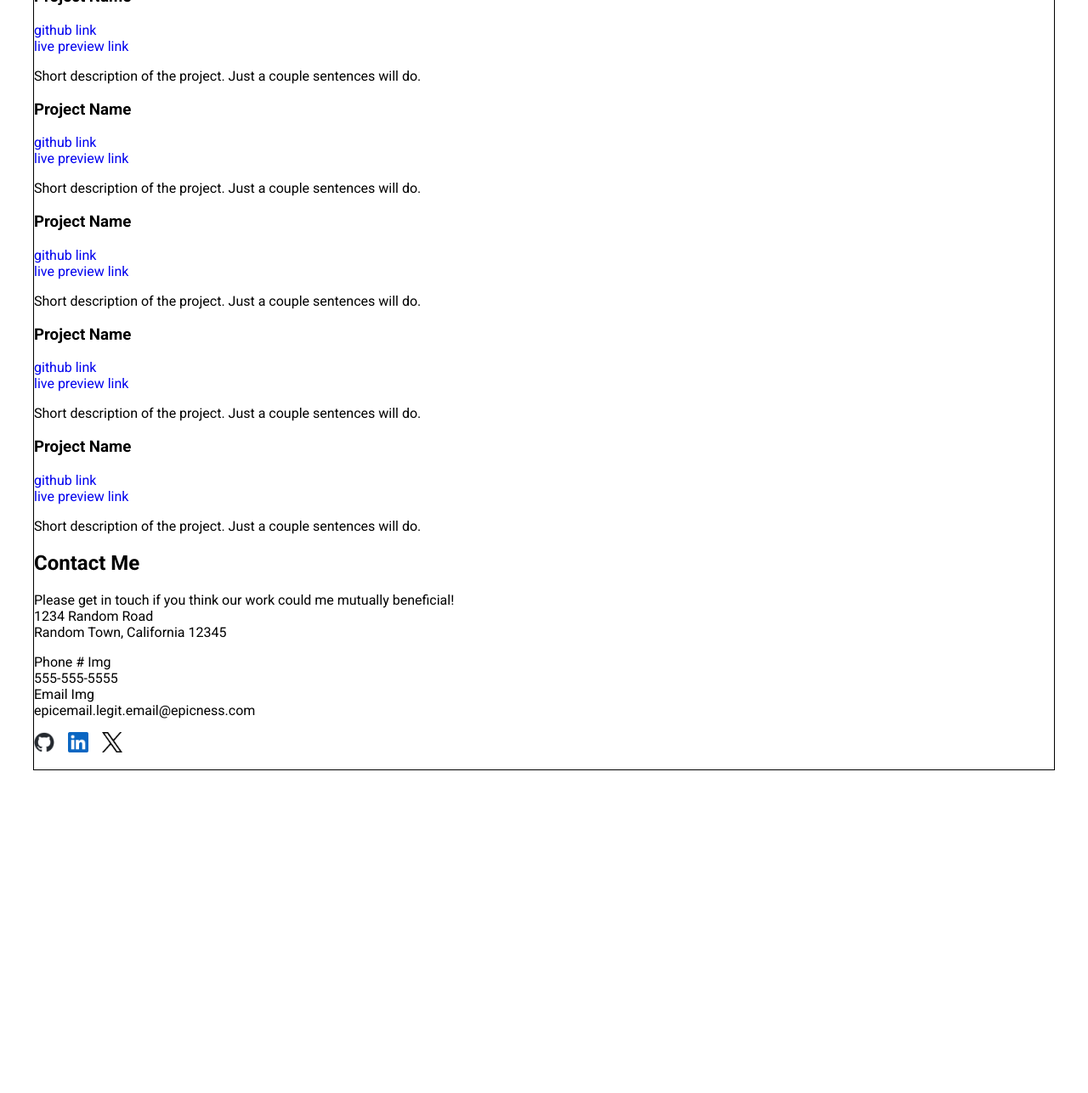
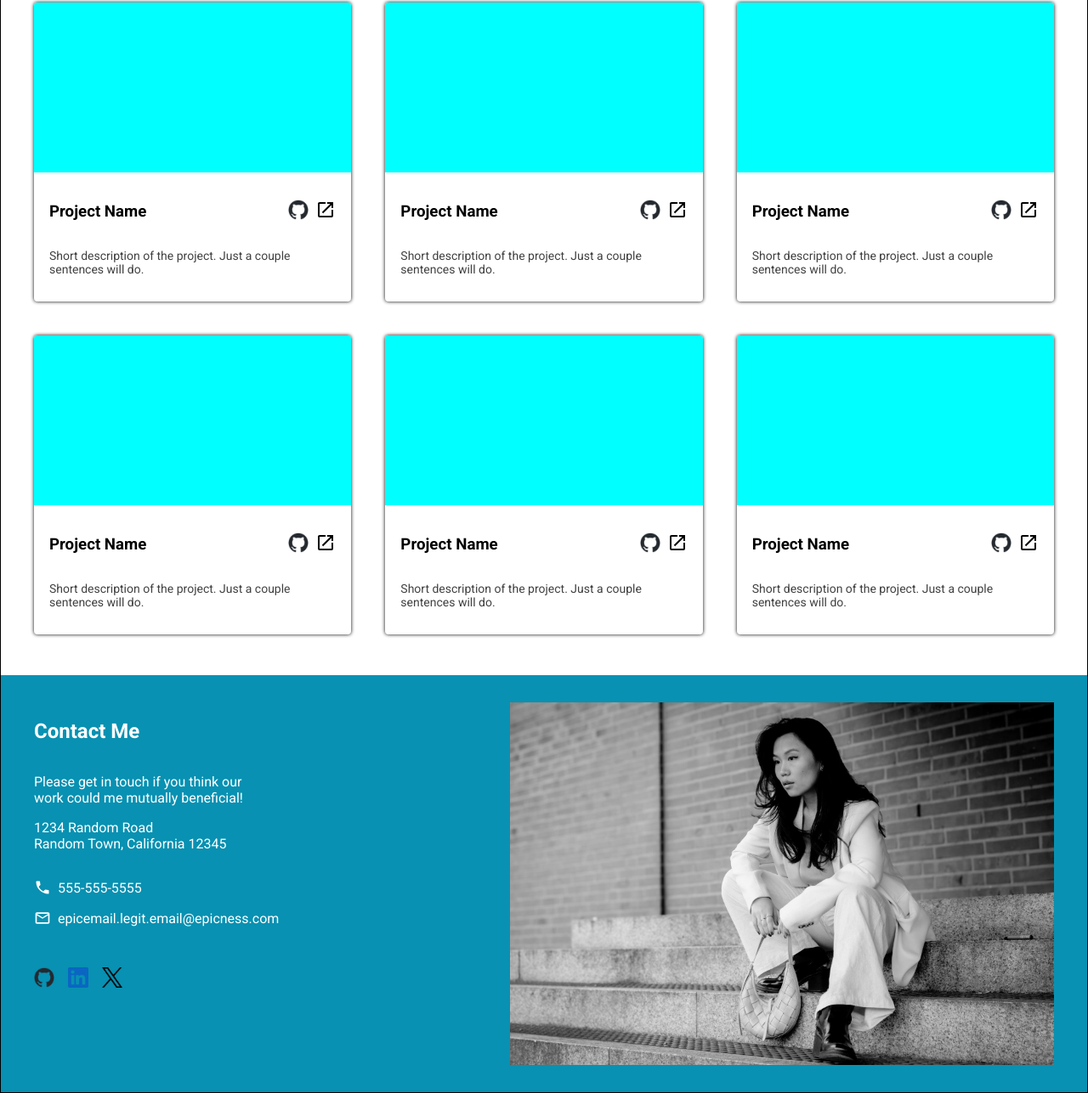
Before and after one commit to cjxo/homepage, a website built with webpack: page src/index.html in a window 1280 px wide. Shown: the part 508-1795 px from the top of the page at 85% size. Before the commit the page ends 1415 px from the top, so only its background shows below. Built offline with nearby package versions, Linux system fonts and the light colour scheme.

Commit message:
completed desktop design

```diff
--- a/src/index.html
+++ b/src/index.html
@@ -6,12 +6,13 @@
         <title>Homepage</title>
     </head>
     <body>
-        <main>
+        <header class="intro-container">
+            <div class="intro-wrapper">
                 <header class="self-intro">
-                <section class="portrait"></section>
+                    <img class="portrait" src="<%= require('./res/portrait_1920.jpg') %>" alt="photo-of-me" />
                     <section class="description">
                         <div>
-                        <h1>About Me</h1>
+                            <h1>Hi! My name is Rin.</h1>
                             <p>
                                 Lorem ipsum dolor sit amet, consectetur adipiscing elit, sed do eiusmod tempor incididunt ut labore et dolore magna aliqua.
                                 Ut enim ad minim veniam, quis nostrud exercitation ullamco laboris nisi ut aliquip ex ea commodo consequat.
@@ -28,7 +29,11 @@
                         </ul>
                     </section>
                 </header>
+            </div>
+        </header>
 
+        <main>
+            <div class="main-wrapper">
                 <section class="work-list">
                     <h1>My Work</h1>
                     <!-- TODO: This should be created procedurally in javascript. -->
@@ -39,8 +44,8 @@
                                 <div class="header">
                                     <h3>Project Name</h3>
                                     <ul>
-                                    <li><a href="#">github link</a></li>
-                                    <li><a href="#">live preview link</a></li>
+                                        <li><a href="#"><img src="<%= require('./res/github-mark.png') %>" /></a></li>
+                                        <li><a href="#"><img src="<%= require('./res/open-in-new.svg') %>" /></a></li>
                                     </ul>
                                 </div>
                                 <p>Short description of the project. Just a couple sentences will do.</p>
@@ -53,8 +58,8 @@
                                 <div class="header">
                                     <h3>Project Name</h3>
                                     <ul>
-                                    <li><a href="#">github link</a></li>
-                                    <li><a href="#">live preview link</a></li>
+                                        <li><a href="#"><img src="<%= require('./res/github-mark.png') %>" /></a></li>
+                                        <li><a href="#"><img src="<%= require('./res/open-in-new.svg') %>" /></a></li>
                                     </ul>
                                 </div>
                                 <p>Short description of the project. Just a couple sentences will do.</p>
@@ -67,8 +72,8 @@
                                 <div class="header">
                                     <h3>Project Name</h3>
                                     <ul>
-                                    <li><a href="#">github link</a></li>
-                                    <li><a href="#">live preview link</a></li>
+                                        <li><a href="#"><img src="<%= require('./res/github-mark.png') %>" /></a></li>
+                                        <li><a href="#"><img src="<%= require('./res/open-in-new.svg') %>" /></a></li>
                                     </ul>
                                 </div>
                                 <p>Short description of the project. Just a couple sentences will do.</p>
@@ -81,8 +86,8 @@
                                 <div class="header">
                                     <h3>Project Name</h3>
                                     <ul>
-                                    <li><a href="#">github link</a></li>
-                                    <li><a href="#">live preview link</a></li>
+                                        <li><a href="#"><img src="<%= require('./res/github-mark.png') %>" /></a></li>
+                                        <li><a href="#"><img src="<%= require('./res/open-in-new.svg') %>" /></a></li>
                                     </ul>
                                 </div>
                                 <p>Short description of the project. Just a couple sentences will do.</p>
@@ -95,8 +100,8 @@
                                 <div class="header">
                                     <h3>Project Name</h3>
                                     <ul>
-                                    <li><a href="#">github link</a></li>
-                                    <li><a href="#">live preview link</a></li>
+                                        <li><a href="#"><img src="<%= require('./res/github-mark.png') %>" /></a></li>
+                                        <li><a href="#"><img src="<%= require('./res/open-in-new.svg') %>" /></a></li>
                                     </ul>
                                 </div>
                                 <p>Short description of the project. Just a couple sentences will do.</p>
@@ -109,8 +114,8 @@
                                 <div class="header">
                                     <h3>Project Name</h3>
                                     <ul>
-                                    <li><a href="#">github link</a></li>
-                                    <li><a href="#">live preview link</a></li>
+                                        <li><a href="#"><img src="<%= require('./res/github-mark.png') %>" /></a></li>
+                                        <li><a href="#"><img src="<%= require('./res/open-in-new.svg') %>" /></a></li>
                                     </ul>
                                 </div>
                                 <p>Short description of the project. Just a couple sentences will do.</p>
@@ -119,9 +124,11 @@
 
                     </div>
                 </section>
+            </div>
         </main>
 
         <footer>
+            <div class="footer-wrapper">
                 <section class="contact-info">
                     <h1>Contact Me</h1>
                     <div>
@@ -134,9 +141,9 @@
                         <div>Random Town, California 12345</div>
                     </div>
 
-                <ul>
-                    <li><div>Phone # Img</div>555-555-5555</li>
-                    <li><div>Email Img</div>epicemail.legit.email@epicness.com</li>
+                    <ul class="contact-list">
+                        <li><img src="<%= require('./res/phone.svg') %>" /><span>555-555-5555</span></li>
+                    <li><img src="<%= require('./res/email-outline.svg') %>" /><span>epicemail.legit.email@epicness.com</span></li>
                 </ul>
 
                 <ul class="main-links">
@@ -145,8 +152,7 @@
                     <li><a href="#"><img src="<%= require('./res/32px-X_logo_2023_original.svg.png') %>" /></a></li>
                 </ul>
                 </section>
-            <div class="img-placeholder">
-
+                <img class="img-placeholder" src="<%= require('./res/portrait_1920.jpg') %>" alt="photo-of-me" />
             </div>
         </footer>
     </body>
--- a/src/styles.css
+++ b/src/styles.css
@@ -14,25 +14,49 @@ ul {
 }
 
 body {
+    border: 1px solid black;
+    margin: 0;
+    display: flex;
+    flex-direction: column;
+    gap: 48px;
+}
+
+.intro-container {
+    display: flex;
+    justify-content: center;
+    background-color: #0891b2;
+}
+
+main {
+    display: flex;
+    justify-content: center;
+}
+
+.main-wrapper, .intro-wrapper {
     max-width: 1200px;
     width: 100%;
-    border: 1px solid black;
-    margin: 0 auto;
+}
+
+.intro-wrapper {
+    padding: 24px 0px;
 }
 
 .portrait {
     width: 520px;
-    height: 292px;
 
-    background-image: url("./res/portrait_1920.jpg");
-    background-repeat: no-repeat;
-    background-size: 640px auto;
-    background-position: top;
     flex-shrink: 0;
     border-radius: 4px;
 
     z-index: 2;
     box-shadow: 0px 0px 4px black;
+
+    display: flex;
+    align-items: end;
+    h3 {
+        color: white;
+        font-weight: normal;
+        font-size: xx-large;
+    }
 }
 
 .self-intro {
@@ -43,13 +67,15 @@ body {
 .self-intro > .description {
     padding: 12px 24px;
     box-shadow: 0px 0px 4px black;
-    font-size: 16px;
+    font-size: 18px;
     display: flex;
     flex-direction: column;
 
     > div > p {
         color: grey;
     }
+
+    background-color: white;
 }
 
 .main-links {
@@ -64,5 +90,92 @@ body {
 }
 
 .project-container {
+    display: grid;
+    gap: 40px;
+    grid-template-columns: repeat(auto-fill, minmax(300px, 1fr));
+}
 
+.project-card {
+    border-radius: 4px;
+    box-shadow: 0px 0px 4px black;
+    background-color: white;
+
+    .img-placeholder {
+        border-top-left-radius: 4px;
+        border-top-right-radius: 4px;
+        height: 200px;
+        background-color: cyan;
+    }
+    .header, ul {
+        display: flex;
+    }
+    ul {
+        gap: 8px;
+        margin-left: auto;
+
+        img {
+            width: 24px;
+        }
+    }
+    .discussion {
+        padding: 16px 18px;
+    }
+    p {
+        font-size: 14px;
+        color: rgb(65, 65, 65);
+        max-width: 300px;
+    }
 }
+
+footer {
+    background-color: #0891b2;
+    color: white;
+    display: flex;
+    justify-content: center;
+}
+
+.footer-wrapper {
+    display: flex;
+    justify-content: space-between;
+    gap: 16px;
+    max-width: 1200px;
+    width: 100%;
+    padding: 32px;
+
+    .img-placeholder {
+        width: 640px;
+        src: url("./res/portrait_1920.jpg");
+
+    }
+
+    .contact-info {
+        display: flex;
+        flex-direction: column;
+        gap: 16px;
+
+        div {
+            max-width: 280px;
+        }
+    }
+
+    .contact-list {
+        display: flex;
+        flex-direction: column;
+        gap: 16px;
+
+        img {
+            width: 20px;
+            filter:invert(100%);
+        }
+
+        li {
+            display: flex;
+            align-items: center;
+            gap: 8px;
+        }
+    }
+
+    .main-links {
+        align-self: flex-start;
+    }
+}
```
Also changed, not shown: src/res/bg.jpg (added), src/res/email-outline.svg (added), src/res/main-bg.svg (added), src/res/open-in-new.svg (added), src/res/phone.svg (added). Lines whose indentation alone changed are shown as unchanged.
